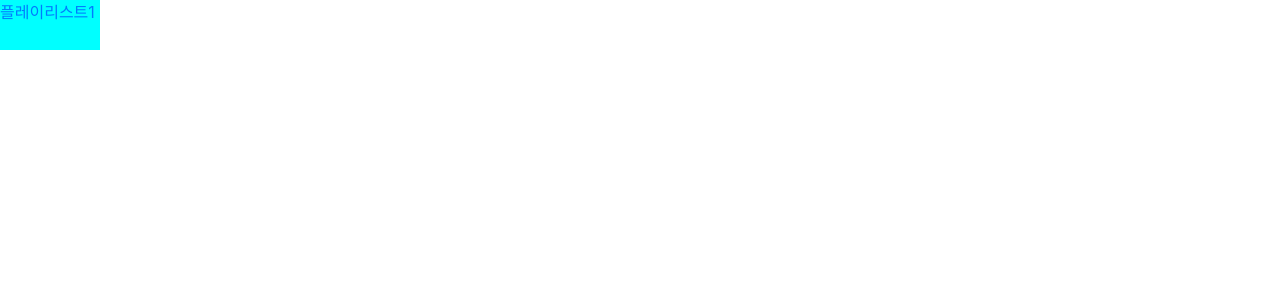
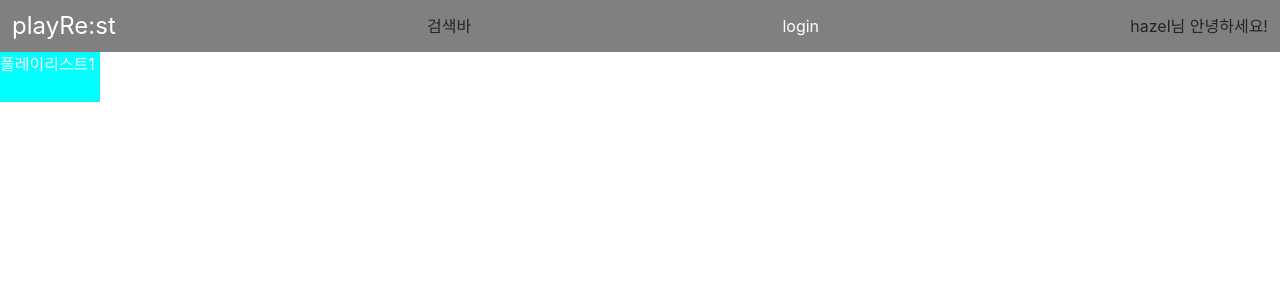
Before and after one commit to yoohyunju/playrest-web-project, a Flask app: page / in a window 1280 px wide. Shown: the top 300 px of the page. Run offline with Flask 2, Linux system fonts and the light colour scheme; some libraries are stand-ins or nearby versions; some web fonts are replaced.

Commit message:
헤더 기초 작업
헤더 기초 작업

```diff
--- /dev/null
+++ b/static/css/style.css
@@ -0,0 +1,23 @@
+body {
+    margin: 0;
+}
+
+a {
+    text-decoration: none;
+    color: white;
+}
+
+.navbar {
+    display: flex;
+    justify-content: space-between;
+    align-items: center;
+    background-color: gray;
+    padding: 8px 12px;
+}
+
+.nav-logo {
+    font-size: 24px;
+    color: white;
+}
+
+.navb
--- /dev/null
+++ b/static/js/includeHTML.js
@@ -0,0 +1,31 @@
+function includeHTML(callback) {
+    var z, i, elmnt, file, xhr;
+    /*loop through a collection of all HTML elements:*/
+    z = document.getElementsByTagName('*');
+    for (i = 0; i < z.length; i++) {
+      elmnt = z[i];
+      /*search for elements with a certain atrribute:*/
+      file = elmnt.getAttribute('include-html');
+      //console.log(file);
+      if (file) {
+        /*make an HTTP request using the attribute value as the file name:*/
+        xhr = new XMLHttpRequest();
+        xhr.onreadystatechange = function() {
+          if (this.readyState == 4) {
+            if (this.status == 200) {elmnt.innerHTML = this.responseText;}
+            if (this.status == 404) {elmnt.innerHTML = 'Page not found.';}
+            /*remove the attribute, and call this function once more:*/
+            elmnt.removeAttribute('include-html');
+            includeHTML(callback);
+          }
+        }
+        xhr.open('GET', file, true);
+        xhr.send();
+        /*exit the function:*/
+       return;
+      }
+    }
+    setTimeout(function() {
+      callback();
+    }, 0)
+  };
--- /dev/null
+++ b/static/js/includeRouter.js
@@ -0,0 +1,29 @@
+function includeRouter(cb) {
+  var content, file, xhttp, i;
+  document.body.addEventListener('click', function (e) {
+    file = e.target.getAttribute('route-link');
+    if (file) {
+      content = document.getElementById('content');
+      xhttp = new XMLHttpRequest();
+      xhttp.onreadystatechange = function() {
+        if (this.readyState == 4) {
+          if (this.status == 200) {
+            content.innerHTML = this.responseText;
+            var scripts = content.getElementsByTagName('script');
+            for (var i = 0; i < scripts.length; i++) {
+              eval(scripts[i].text);
+            }
+            setTimeout(function() {
+              cb(e);
+            }, 0)
+          }
+          if (this.status == 404) {
+            content.innerHTML = 'Page not found.';
+          }
+        }
+      }
+      xhttp.open('GET', file, true);
+      xhttp.send();
+    }
+  });
+}
--- a/templates/fragments/footer.html
+++ b/templates/fragments/footer.html
@@ -5,6 +5,6 @@
     <title>Title</title>
 </head>
 <body>
-
+im footer
 </body>
 </html>
--- a/templates/fragments/header.html
+++ b/templates/fragments/header.html
@@ -5,6 +5,8 @@
     <title>Title</title>
 </head>
 <body>
-
+    <div>
+        im header
+    </div>
 </body>
 </html>
--- a/templates/home/index.html
+++ b/templates/home/index.html
@@ -12,9 +12,10 @@
     <link rel="preconnect" href="https://fonts.googleapis.com">
     <link rel="preconnect" href="https://fonts.gstatic.com" crossorigin>
     <link href="https://fonts.googleapis.com/css2?family=Stylish&display=swap" rel="stylesheet">
+    <link rel="stylesheet" href="/playrest/static/css/style.css">
 
     <!-- Optional JavaScript -->
-    <!-- jQuery first, then Popper.js, then Bootstrap JS -->
+    <!-- jQuery first, then Popper.js, then Bootstrap js -->
     <!--부트스트랩 템플릿에 이미 jQuery가 임포트 돼있음-->
 
     <script src="https://ajax.googleapis.com/ajax/libs/jquery/3.5.1/jquery.min.js"></script>
@@ -24,6 +25,8 @@
     <script src="https://maxcdn.bootstrapcdn.com/bootstrap/4.0.0/js/bootstrap.min.js"
         integrity="sha384-JZR6Spejh4U02d8jOt6vLEHfe/JQGiRRSQQxSfFWpi1MquVdAyjUar5+76PVCmYl"
         crossorigin="anonymous"></script>
+    <script src="/playrest/static/js/includeHTML.js"></script>
+    <script src="/playrest/static/js/includeRouter.js"></script>
 
     <title>홈 화면</title>
     <style>
@@ -34,14 +37,38 @@
         }
     </style>
     <script>
+        includeHTML( function () {
+          includeRouter( function () {
+            // do something in the future
+          });
+        });
     </script>
 </head>
 <body>
-<!--플레이리스트 개별 화면으로 가는 임시 버튼-->
+    <!--
+    <header include-html="/templates/fragments/header.html"></header>
+    <footer include-html="/templates/fragments/footer.html"></footer>
+    -->
+    <!--헤더, 네비게이션 바-->
+    <nav class="navbar">
+        <div class="nav-logo">
+            <a href="">playRe:st</a>
+        </div>
+
+        <div class="search-bar">검색바</div>
+
+        <div class="login-btn">
+            <a href="">login</a>
+        </div>
+
+        <div class="profile">hazel님 안녕하세요!</div>
+    </nav>
+
+
+    <!--플레이리스트 개별 화면으로 가는 임시 버튼-->
     <div class="btn-playlist">
          <a href="/playlist" class="card-link">플레이리스트1</a>
     </div>
 
-
 </body>
 </html>
--- a/templates/playList/playlist.html
+++ b/templates/playList/playlist.html
@@ -14,7 +14,7 @@
     <link href="https://fonts.googleapis.com/css2?family=Stylish&display=swap" rel="stylesheet">
 
     <!-- Optional JavaScript -->
-    <!-- jQuery first, then Popper.js, then Bootstrap JS -->
+    <!-- jQuery first, then Popper.js, then Bootstrap js -->
 <!--    부트스트랩 템플릿에 이미 jQuery가 임포트 돼있음-->
     <script src="https://ajax.googleapis.com/ajax/libs/jquery/3.5.1/jquery.min.js"></script>
     <script src="https://cdnjs.cloudflare.com/ajax/libs/popper.js/1.12.9/umd/popper.min.js"
```
